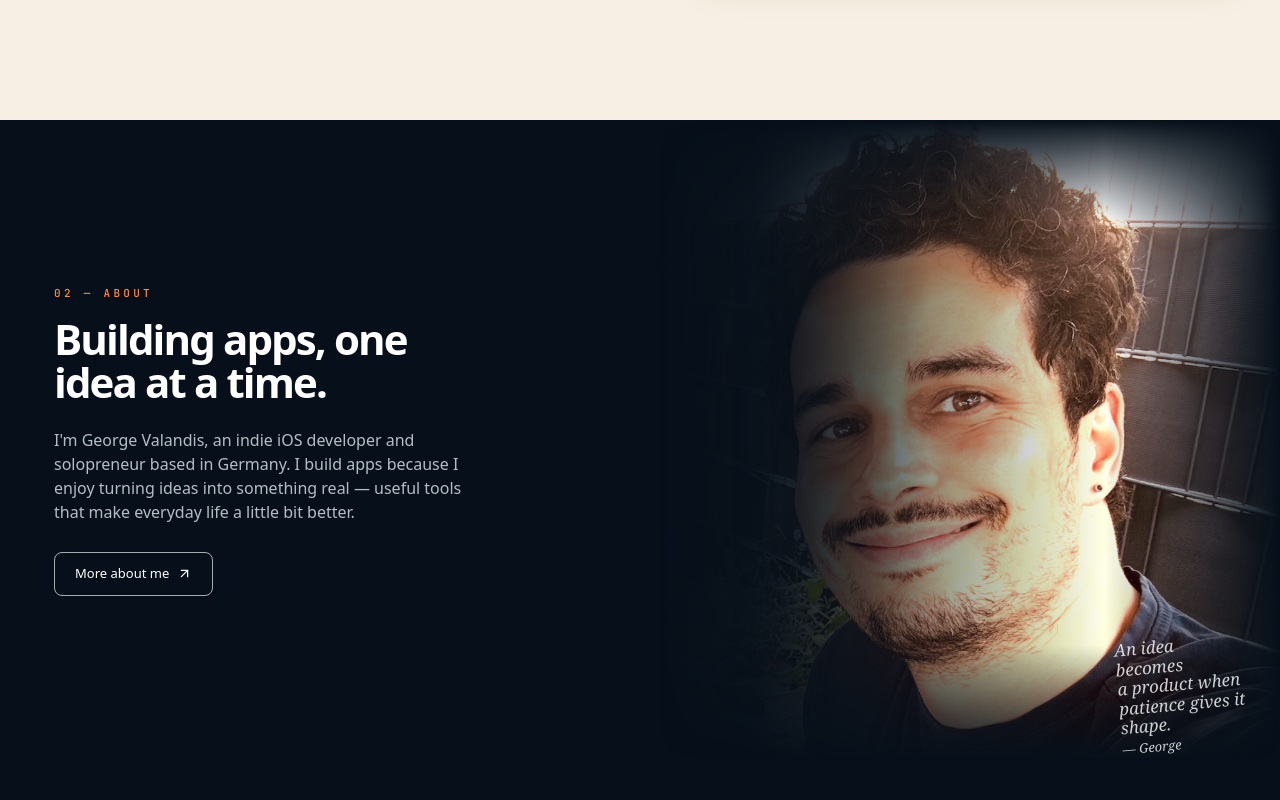
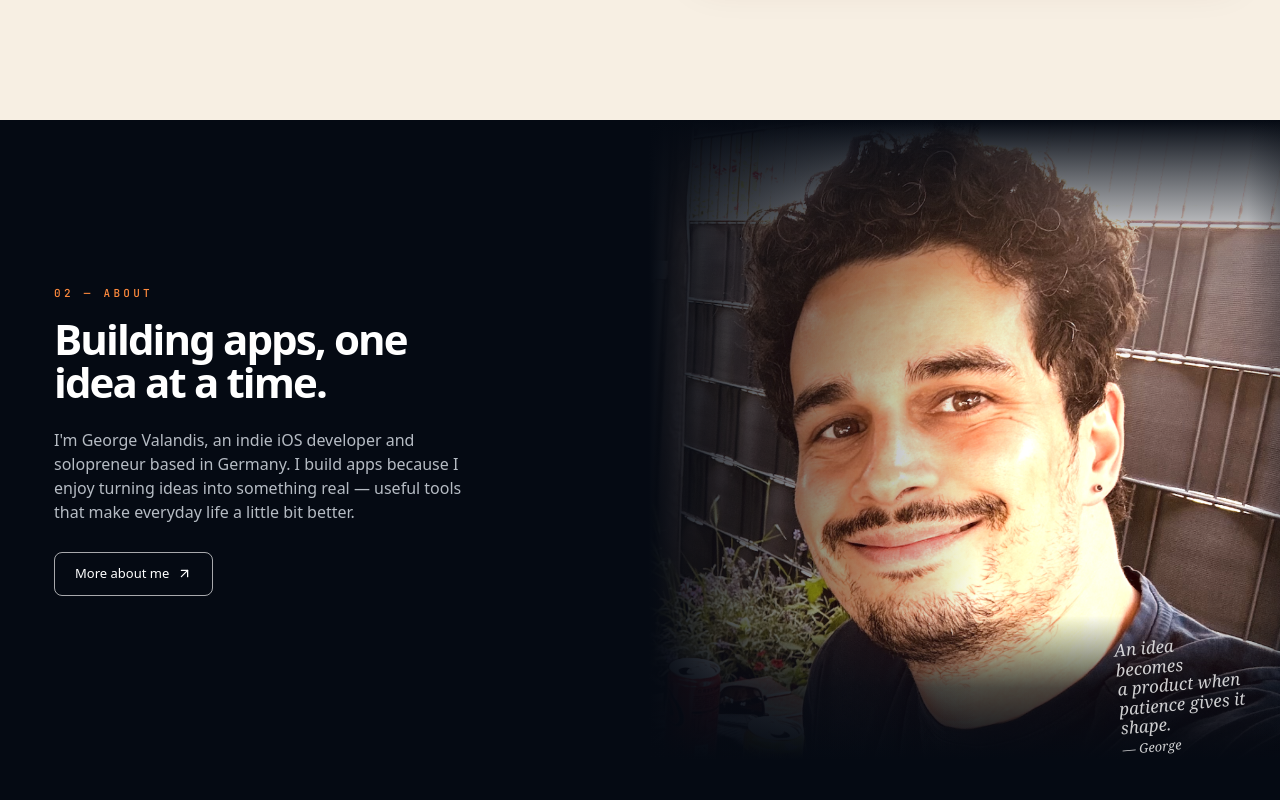
Before and after one commit to GeorgeValandis/georgevalandis-com, a Next.js app: page /after-work-preview in a window 1280 px wide. Shown: the part 1920-2720 px from the top of the page. Built offline with nearby package versions, Linux system fonts and the light colour scheme.

Commit message:
match dark sections and rebuild portrait fade

```diff
--- a/src/components/AfterWorkHomepagePreview.tsx
+++ b/src/components/AfterWorkHomepagePreview.tsx
@@ -70,28 +70,6 @@ export default function AfterWorkHomepagePreview({ locale }: { locale: SiteLocal
           flex-shrink: 0;
           will-change: transform;
           animation: preview-app-marquee-right 90s linear infinite;
-        }
-
-        .preview-about-image {
-          -webkit-mask-image:
-            linear-gradient(to right, transparent 0%, rgba(0, 0, 0, 0.32) 24%, #000 55%, #000 88%, transparent 100%),
-            linear-gradient(to bottom, transparent 0%, #000 16%, #000 82%, transparent 100%);
-          -webkit-mask-composite: source-in;
-          mask-image:
-            linear-gradient(to right, transparent 0%, rgba(0, 0, 0, 0.32) 24%, #000 55%, #000 88%, transparent 100%),
-            linear-gradient(to bottom, transparent 0%, #000 16%, #000 82%, transparent 100%);
-          mask-composite: intersect;
-        }
-
-        @media (min-width: 1024px) {
-          .preview-about-image {
-            -webkit-mask-image:
-              linear-gradient(to right, transparent 0%, transparent 36%, rgba(0, 0, 0, 0.18) 46%, #000 64%, #000 82%, transparent 100%),
-              linear-gradient(to bottom, transparent 0%, #000 16%, #000 82%, transparent 100%);
-            mask-image:
-              linear-gradient(to right, transparent 0%, transparent 36%, rgba(0, 0, 0, 0.18) 46%, #000 64%, #000 82%, transparent 100%),
-              linear-gradient(to bottom, transparent 0%, #000 16%, #000 82%, transparent 100%);
-          }
         }
 
       `}</style>
@@ -286,19 +264,21 @@ export default function AfterWorkHomepagePreview({ locale }: { locale: SiteLocal
         </div>
       </section>
 
-      <section id="preview-about" className="relative isolate scroll-mt-20 overflow-hidden bg-[#07101a] py-0 lg:scroll-mt-16">
-        <div aria-hidden="true" className="pointer-events-none absolute inset-x-0 -top-8 z-20 h-8 bg-gradient-to-b from-[#f7efe3] to-[#07101a] sm:-top-11 sm:h-11" />
-        <div className="absolute inset-0 -z-20 bg-[#07101a]" />
-        <div className="preview-about-image absolute inset-x-0 bottom-0 top-[440px] -z-10 w-full sm:top-[420px] lg:inset-y-0 lg:right-0 lg:left-auto lg:w-[76%]">
+      <section id="preview-about" className="relative isolate scroll-mt-20 overflow-hidden bg-[#050a13] py-0 lg:scroll-mt-16">
+        <div aria-hidden="true" className="pointer-events-none absolute inset-x-0 -top-8 z-20 h-8 bg-gradient-to-b from-[#f7efe3] to-[#050a13] sm:-top-11 sm:h-11" />
+        <div className="absolute inset-0 -z-20 bg-[#050a13]" />
+        <div className="preview-about-frame absolute inset-x-0 bottom-0 top-[440px] -z-10 sm:top-[420px] lg:inset-y-0 lg:right-0 lg:left-auto lg:aspect-[1009/1024] lg:h-full lg:w-auto">
           <Image
             src="/profile/george-valandis.png"
             alt={copy.about.imageAlt}
             fill
-            sizes="(min-width: 1024px) 76vw, 100vw"
-            className="object-contain object-right"
+            sizes="(min-width: 1024px) 63vh, 100vw"
+            className="object-cover object-center"
           />
-          <div className="absolute inset-0 bg-gradient-to-t from-[#07101a]/80 via-[#07101a]/20 to-[#07101a]/5 lg:bg-gradient-to-r lg:from-[#07101a] lg:via-[#07101a]/90 lg:via-45% lg:to-transparent lg:to-82%" />
-          <div className="absolute inset-0 bg-gradient-to-b from-[#07101a] via-[#07101a]/[0.62] via-20% to-transparent lg:hidden" />
+          <div className="pointer-events-none absolute inset-0 bg-gradient-to-b from-[#050a13] via-[#050a13]/[0.2] via-18% to-transparent to-40%" />
+          <div className="pointer-events-none absolute inset-x-0 bottom-0 h-36 bg-gradient-to-t from-[#050a13] via-[#050a13]/[0.72] to-transparent sm:h-40 lg:h-36" />
+          <div className="pointer-events-none absolute inset-y-0 left-0 hidden w-[52%] bg-gradient-to-r from-[#050a13] via-[#050a13]/[0.72] via-22% to-transparent lg:block" />
+          <div className="pointer-events-none absolute inset-y-0 right-0 w-8 bg-gradient-to-l from-[#050a13]/[0.28] to-transparent" />
         </div>
         <div className="relative mx-auto flex min-h-[820px] max-w-[1600px] items-start px-6 pb-16 pt-20 sm:min-h-[860px] sm:px-10 sm:pb-20 sm:pt-24 lg:min-h-[640px] lg:items-center lg:px-[54px] lg:py-0">
           <div className="relative z-10 max-w-[480px]">
@@ -323,7 +303,7 @@ export default function AfterWorkHomepagePreview({ locale }: { locale: SiteLocal
         </div>
       </section>
 
-      <section id="preview-blog" className="min-h-[560px] bg-[#07101a] px-6 pb-36 lg:px-8">
+      <section id="preview-blog" className="min-h-[560px] bg-[#050a13] px-6 pb-36 lg:px-8">
         <div className="mx-auto max-w-[1600px] px-0 pt-28 sm:px-4 lg:px-[46px]">
           <p className="mb-3 font-mono text-xs uppercase tracking-[0.24em] text-[#ff9d19]">{copy.blog.eyebrow}</p>
           <div className="grid gap-4 md:grid-cols-3">
```
